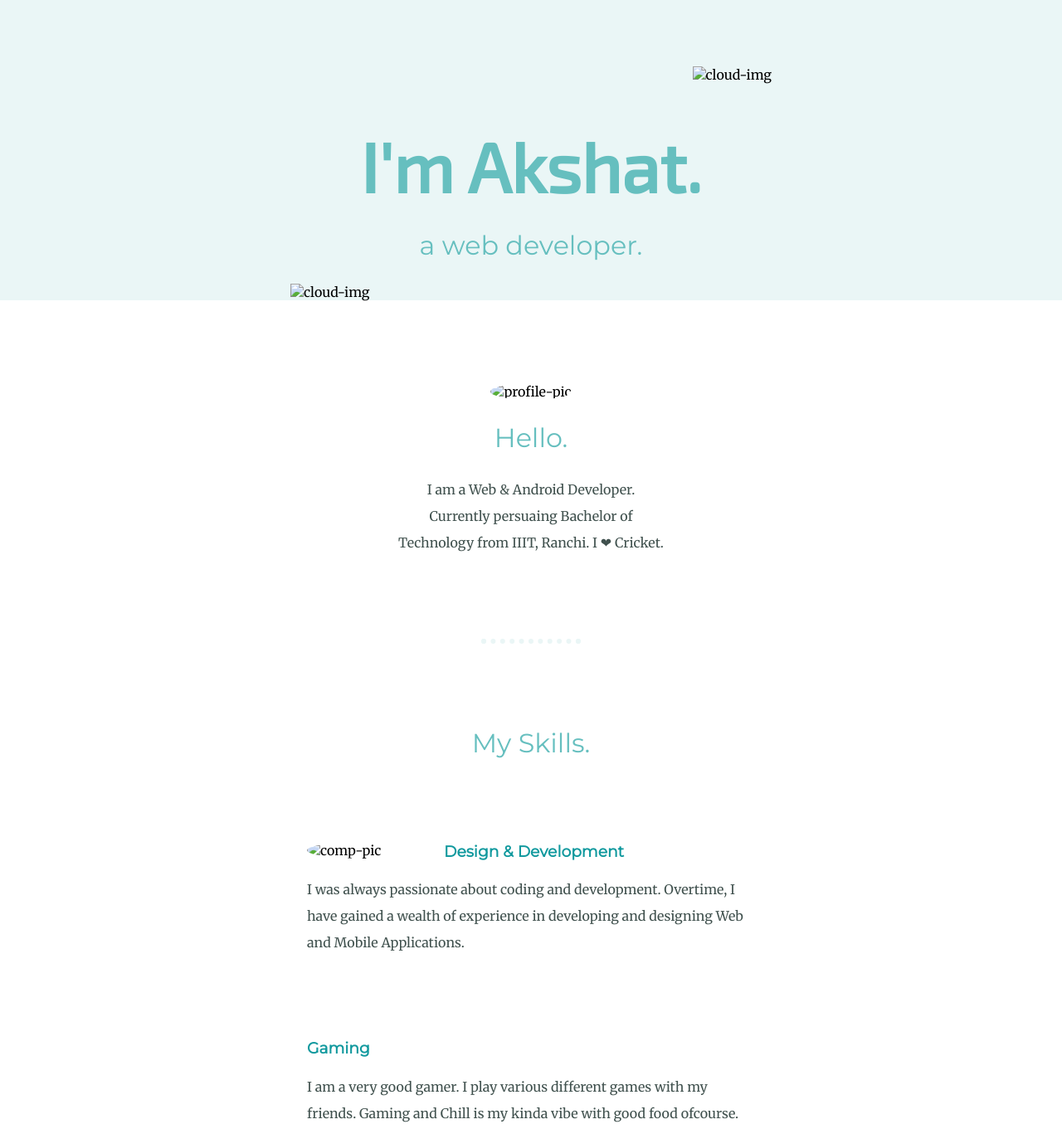
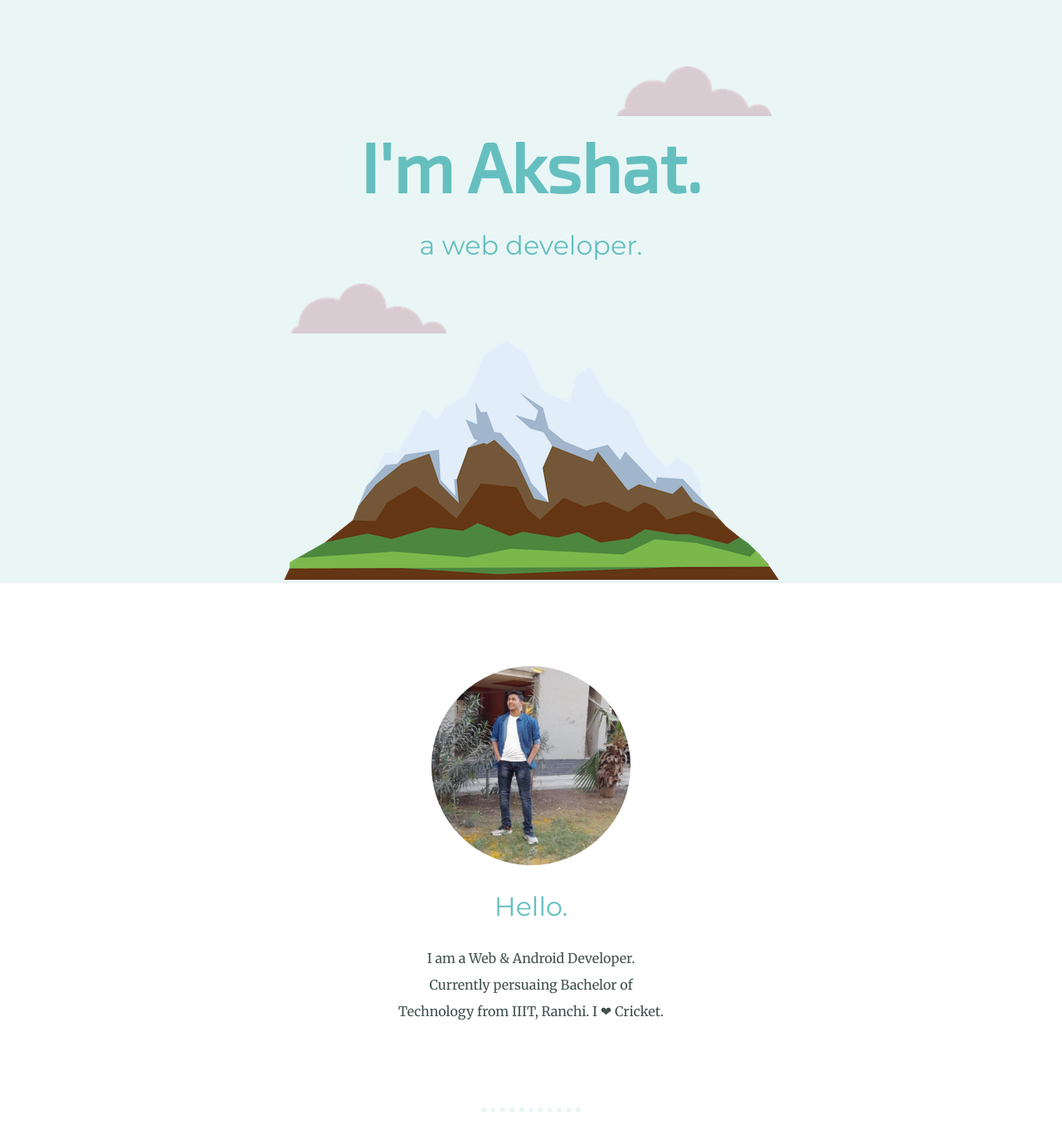
Before and after one commit to GitHub-Akshat/Improved-CV, a plain HTML site: page index.html in a window 1280 px wide. Shown: the top 1361 px of the page at 83% size. Drawn offline with Linux system fonts and the light colour scheme.

Commit message:
Update index.html
Just Changed Images Path By removing Images/ in the src of the <img> tag

```diff
--- a/index.html
+++ b/index.html
@@ -11,21 +11,21 @@
     <link href="https://fonts.googleapis.com/css2?family=Exo+2&family=Merriweather&family=Montserrat&display=swap"
         rel="stylesheet">
     <link rel="stylesheet" href="style.css">
-    <link rel="icon" href="Images/favicon.ico">
+    <link rel="icon" href="favicon.ico">
 </head>
 
 <body>
     <div class="top-container">
-        <img class="upper-cloud" src="Images/cloud.png" alt="cloud-img">
+        <img class="upper-cloud" src="cloud.png" alt="cloud-img">
         <h1>I'm Akshat.</h1>
         <h2>a web developer.</h2>
-        <img class="lower-cloud" src="Images/cloud.png" alt="cloud-img">
-        <img src="Images/mountain.png" alt="">
+        <img class="lower-cloud" src="cloud.png" alt="cloud-img">
+        <img src="mountain.png" alt="">
     </div>
 
     <div class="middle-container">
         <div class="profile">
-            <img class="pic" src="Images/Webpage profile pic.jpg" alt="profile-pic">
+            <img class="pic" src="Webpage profile pic.jpg" alt="profile-pic">
             <h2>Hello.</h2>
             <p class="profile-description">I am a Web & Android Developer. Currently persuaing Bachelor of Technology
                 from IIIT, Ranchi. I ❤ Cricket.</p>
@@ -34,13 +34,13 @@
         <div class="skills">
             <h2>My Skills.</h2>
             <div class="skill-row">
-                <img class="computer-image" src="Images/computer.png" alt="comp-pic">
+                <img class="computer-image" src="computer.png" alt="comp-pic">
                 <h3>Design & Development</h3>
                 <p>I was always passionate about coding and development. Overtime, I have gained a wealth of experience
                     in developing and designing Web and Mobile Applications. </p>
             </div>
             <div class="skill-row">
-                <img class="chilli-image" src="Images/chillies.png" alt="">
+                <img class="chilli-image" src="chillies.png" alt="">
                 <h3>Gaming</h3>
                 <p>I am a very good gamer. I play various different games with my friends. Gaming and Chill is my kinda
                     vibe with good food ofcourse.</p>
```
